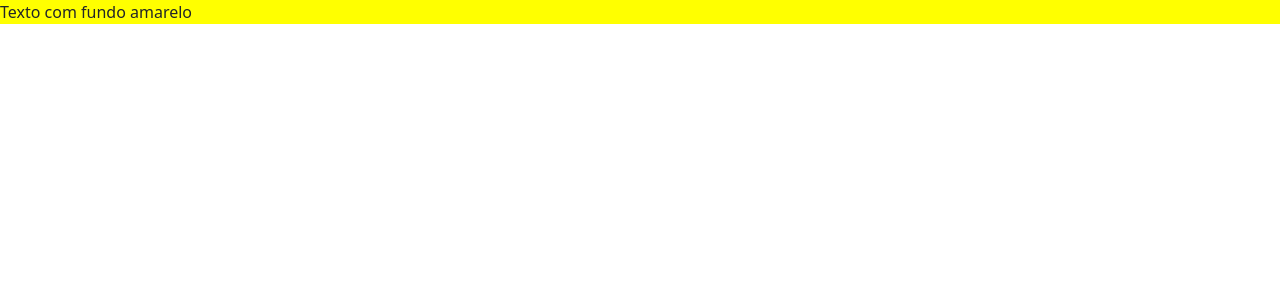
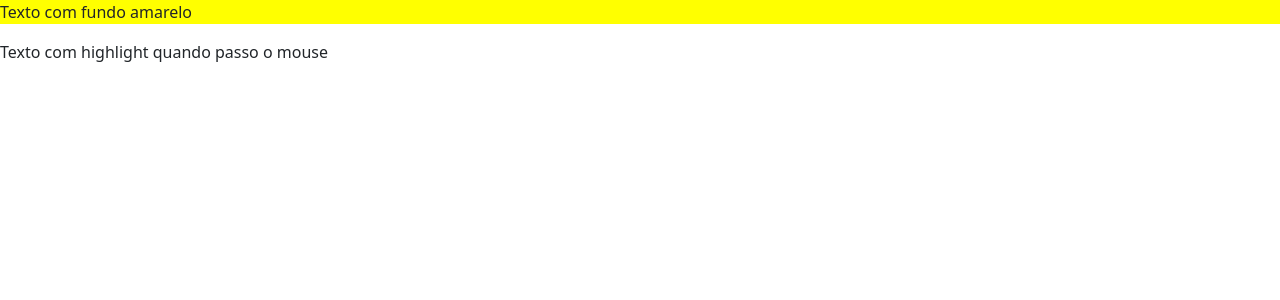
Before and after one commit to Gabriielfeliciano/Curso-Angular-Loiane, an Angular app in the folder diretivas/: page / in a window 1280 px wide. Shown: the top 300 px of the page. Built offline with nearby package versions, Linux system fonts and the light colour scheme.

Commit message:
HostListener amd HostBinding

```diff
--- a/diretivas/src/app/app.module.ts
+++ b/diretivas/src/app/app.module.ts
@@ -13,6 +13,7 @@ import { OperadorElvisComponent } from './operador-elvis/operador-elvis.componen
 import { ExemploNgContentComponent } from './exemplo-ng-content/exemplo-ng-content.component';
 import { FundoAmareloDirective } from './shared/fundo-amarelo.directive';
 import { DiretivasCustomizadasComponent } from './diretivas-customizadas/diretivas-customizadas.component';
+import { HighlightMouseDirective } from './shared/highlight-mouse.directive';
 
 @NgModule({
   declarations: [
@@ -25,7 +26,8 @@ import { DiretivasCustomizadasComponent } from './diretivas-customizadas/diretiv
     OperadorElvisComponent,
     ExemploNgContentComponent,
     FundoAmareloDirective,
-    DiretivasCustomizadasComponent
+    DiretivasCustomizadasComponent,
+    HighlightMouseDirective
   ],
   imports: [
     BrowserModule,
--- a/diretivas/src/app/diretivas-customizadas/diretivas-customizadas.component.html
+++ b/diretivas/src/app/diretivas-customizadas/diretivas-customizadas.component.html
@@ -1,3 +1,7 @@
 <p fundoAmarelo>
     Texto com fundo amarelo
 </p>
+
+<p highlightMouse>
+    Texto com highlight quando passo o mouse
+</p>
--- /dev/null
+++ b/diretivas/src/app/shared/highlight-mouse.directive.ts
@@ -0,0 +1,26 @@
+import { Directive, HostListener, ElementRef, Renderer2, HostBinding } from '@angular/core';
+
+@Directive({
+  selector: '[highlightMouse]'
+})
+export class HighlightMouseDirective {
+
+  @HostListener('mouseenter') onMouseOver(){
+    // this._renderer.setStyle(this._elementeRef.nativeElement, 'background-color','blue')
+    this.backgorundColor = 'blue';
+  }
+
+  @HostListener('mouseleave') onMouseLeave(){
+    // this._renderer.setStyle(this._elementeRef.nativeElement, 'background-color','white')
+    this.backgorundColor = 'white';
+  }
+
+  @HostBinding('style.backgroundColor') backgorundColor!:string
+
+
+  constructor(
+    // private _elementeRef: ElementRef,
+    // private _renderer : Renderer2
+    ) { }
+
+}
```
